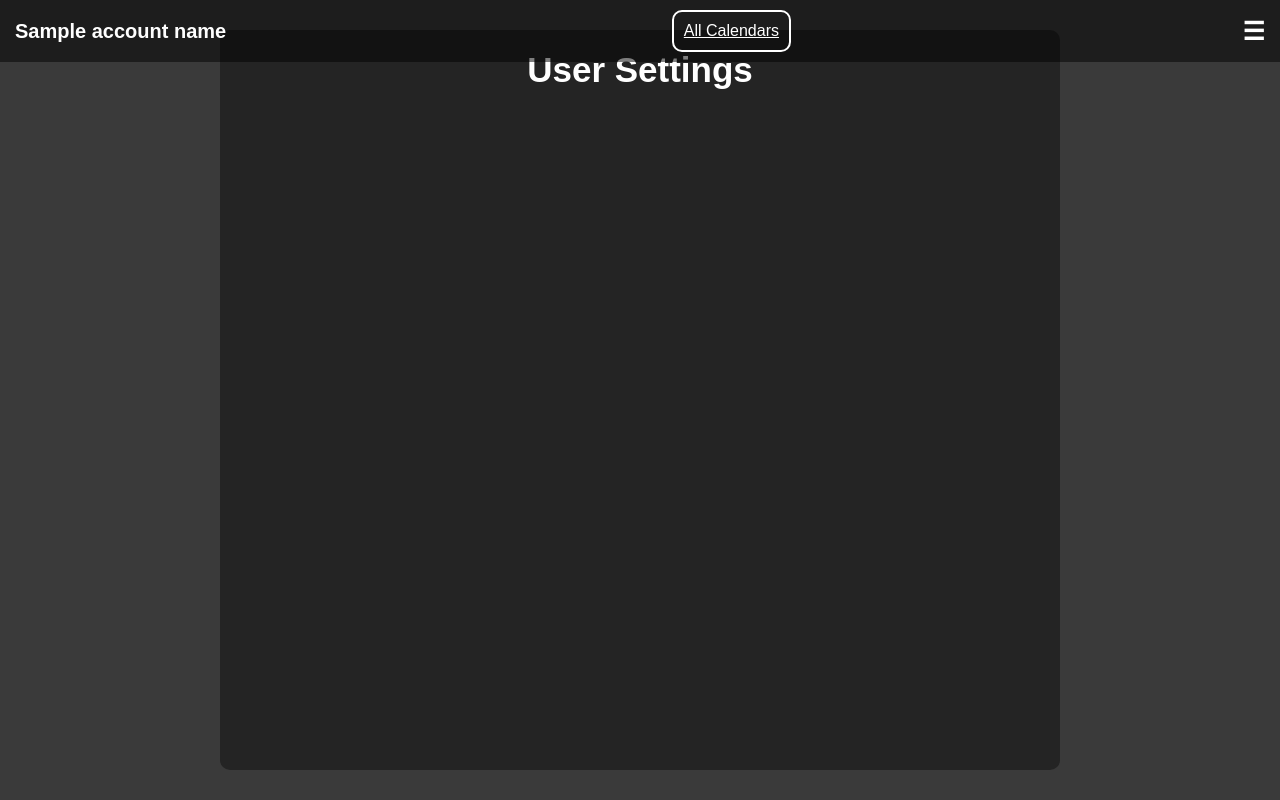
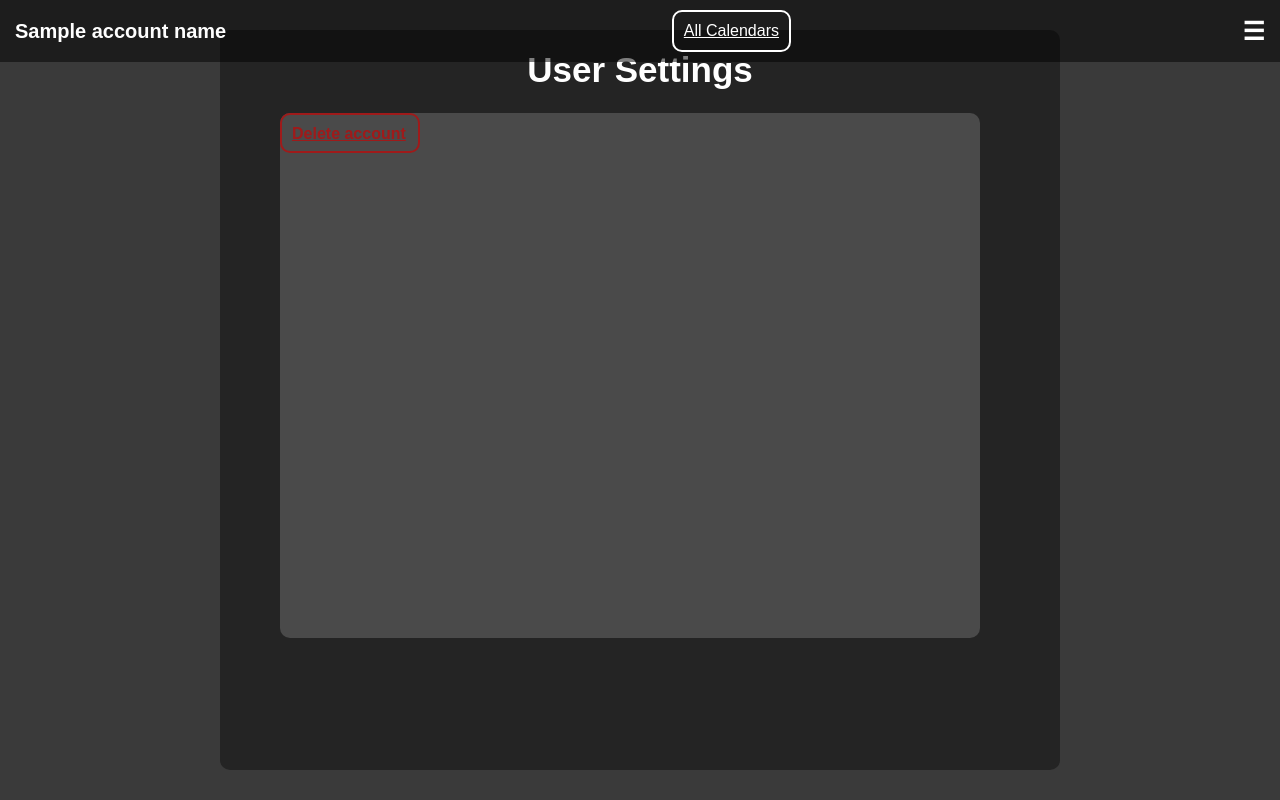
Before and after one commit to Larianter/Palendar, a Django app: template Palendar/palendar_app/templates/settings.html in a window 1280 px wide. Run offline with Django 5.2, Linux system fonts and the light colour scheme; the template is opened without the code that fills it: most values are stand-ins (such as "Sample title", 1, 10 or a date in 2020).

Commit message:
Delete account popup finished

```diff
--- a/Palendar/palendar_app/templates/settings.html
+++ b/Palendar/palendar_app/templates/settings.html
@@ -145,10 +145,107 @@
         }
 
         .settings-content {
+            display: flex;
+            max-width: 700px;
+            height: 75%;
+            border-radius: 10px;
             margin-top: 20px;
+            margin-left: 40px;
+            margin-right: 40px;
             font-size: 16px;
+            background-color: #4a4a4a;
             color: #fff;
         }
+
+        .settings-content-delete-button {
+            display: flex;
+            top: 10px;
+            left: 10px;
+            font-size: 16px;
+            color: #9f1a1a;
+            background-color: #4a4a4a;
+            text-decoration: underline;
+            font-weight: bold;
+            cursor: pointer;
+            padding: 10px;
+            border: solid 2px #9f1a1a;
+            height: 40px;
+            width: 140px;
+            border-radius: 10px;
+            text-align: center;
+        }
+
+        /* Delete form popup styling */
+        .delete-form-popup {
+            display: none; /* Hidden by default */
+            position: fixed;
+            top: 50%;
+            left: 50%;
+            transform: translate(-50%, -50%);
+            width: 100%;
+            height: 100%;
+            padding: 20px;
+            background-color: rgba(0, 0, 0, 0.8);
+            z-index: 1000;
+            border-radius: 10px;
+            box-sizing: border-box;
+        }
+
+        .delete-form-popup-content {
+            position:absolute;
+            background-color: #242424;
+            border: solid 2px #9f1a1a;
+            padding: 20px;
+            top: 40%;
+            left: 50%;
+            transform: translate(-50%, -50%);
+            width: 400px;
+            height: 150px;
+            border-radius: 10px;
+            text-align: center;
+            color: #fff;
+        }
+
+        .delete-form-popup-content h2 {
+            margin-top: 0%;
+            font-size: 25px;
+            font-weight: bold;
+            color: #9f1a1a;
+        }
+
+        .delete-form-popup-close-button {
+            background-color: #4a4a4a;
+            border: none;
+            color: #fff;
+            padding: 10px 20px;
+            text-align: center;
+            display: inline-block;
+            font-size: 16px;
+            cursor: pointer;
+            border-radius: 5px;
+            margin-top: 10px;
+            margin-right: 30px;
+        }
+
+        .delete-form-popup-submit-button {
+            background-color: #4a4a4a;
+            border: none;
+            color: #9f1a1a;
+            padding: 10px 20px;
+            text-align: center;
+            text-decoration: none;
+            display: inline-block;
+            font-size: 16px;
+            font-weight: bold;
+            cursor: pointer;
+            border-radius: 5px;
+            margin-top: 10px;
+        }
+
+        .event-popup-content button:hover {
+            color: #555;
+        }
+
     </style>
   </head>
   <body>
@@ -176,9 +273,40 @@
 
 
     <!-- Settings container -->
-    <div class="settings-container">
-        <h1>User Settings</h1>
-        <div class="settings-content">
-    </div>
+        <div class="settings-container">
+            <h1>User Settings</h1>
+            <div class="settings-content">
+                <!--delete account button-->
+                <button class="settings-content-delete-button" onclick="showPopup('delete-form-popup')">Delete account</button> <!-- Delete account button, opens a form to complete action -->
+
+                <!--delete account form popup-->
+                <div class="delete-form-popup" id="delete-form-popup">
+                    <div class="delete-form-popup-content">
+                        <form action="delete_account" method="POST">
+                            {% csrf_token %}
+                            <h2>Are you sure you want to delete your account?</h2>
+                            <button class="delete-form-popup-close-button" onclick="closePopup()">Cancel</button>
+                            <button class="delete-form-popup-submit-button" type="submit" onclick="closePopup()">Delete</button>
+                         </form>
+                    </div>
+                </div>
+            </div>
+        </div>
+
+        <script>
+            function showPopup(popupId) {
+                const popup = document.getElementById(popupId);
+                if (popup) {
+                    popup.style.display ="block";
+                }
+            }
+
+            function closePopup() {
+                const popups = document.querySelectorAll('.delete-form-popup');
+                popups.forEach((popup) => {
+                    popup.style.display = "none";
+                });
+            }
+        </script>
   </body>
 </html>
```
